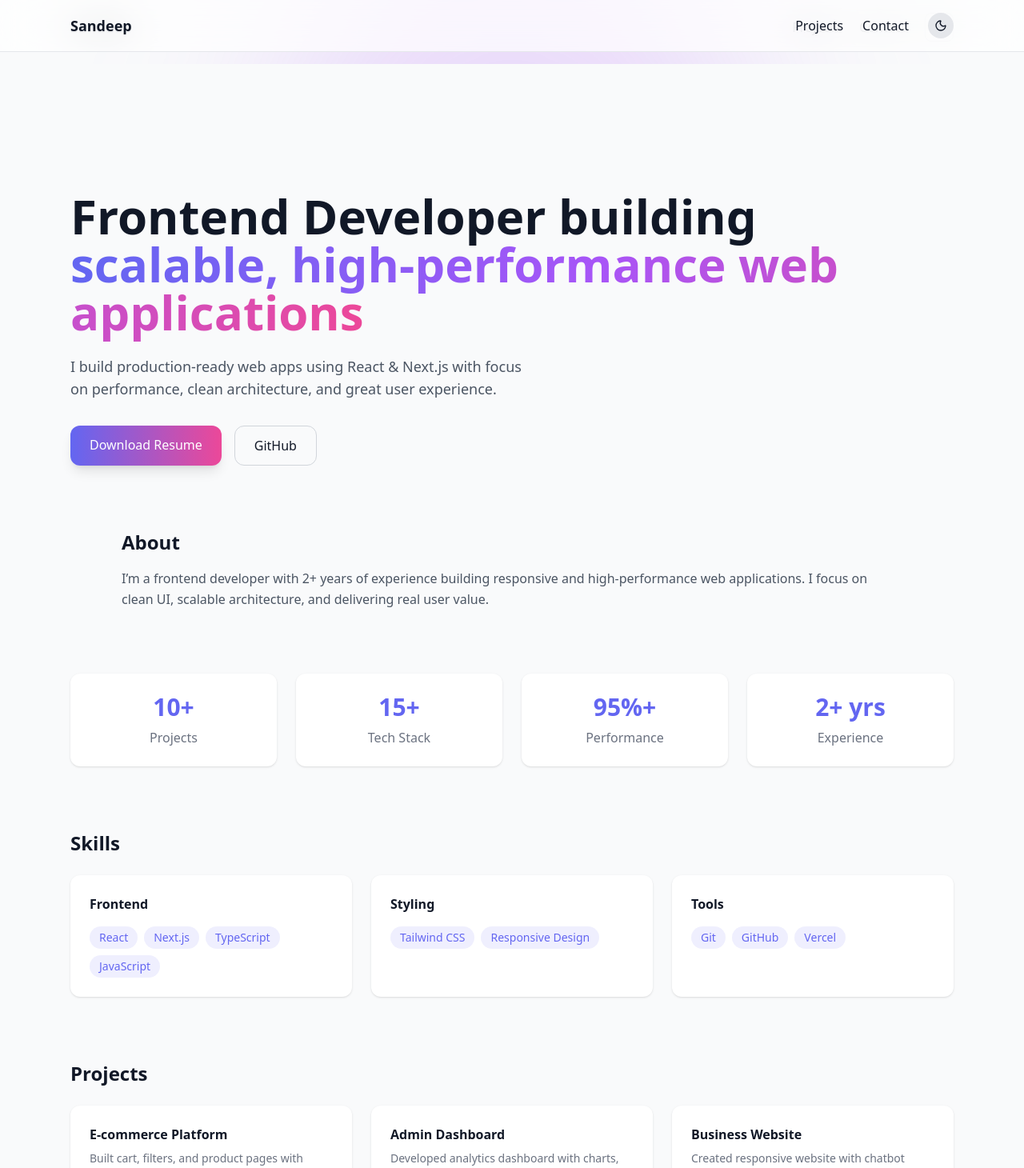
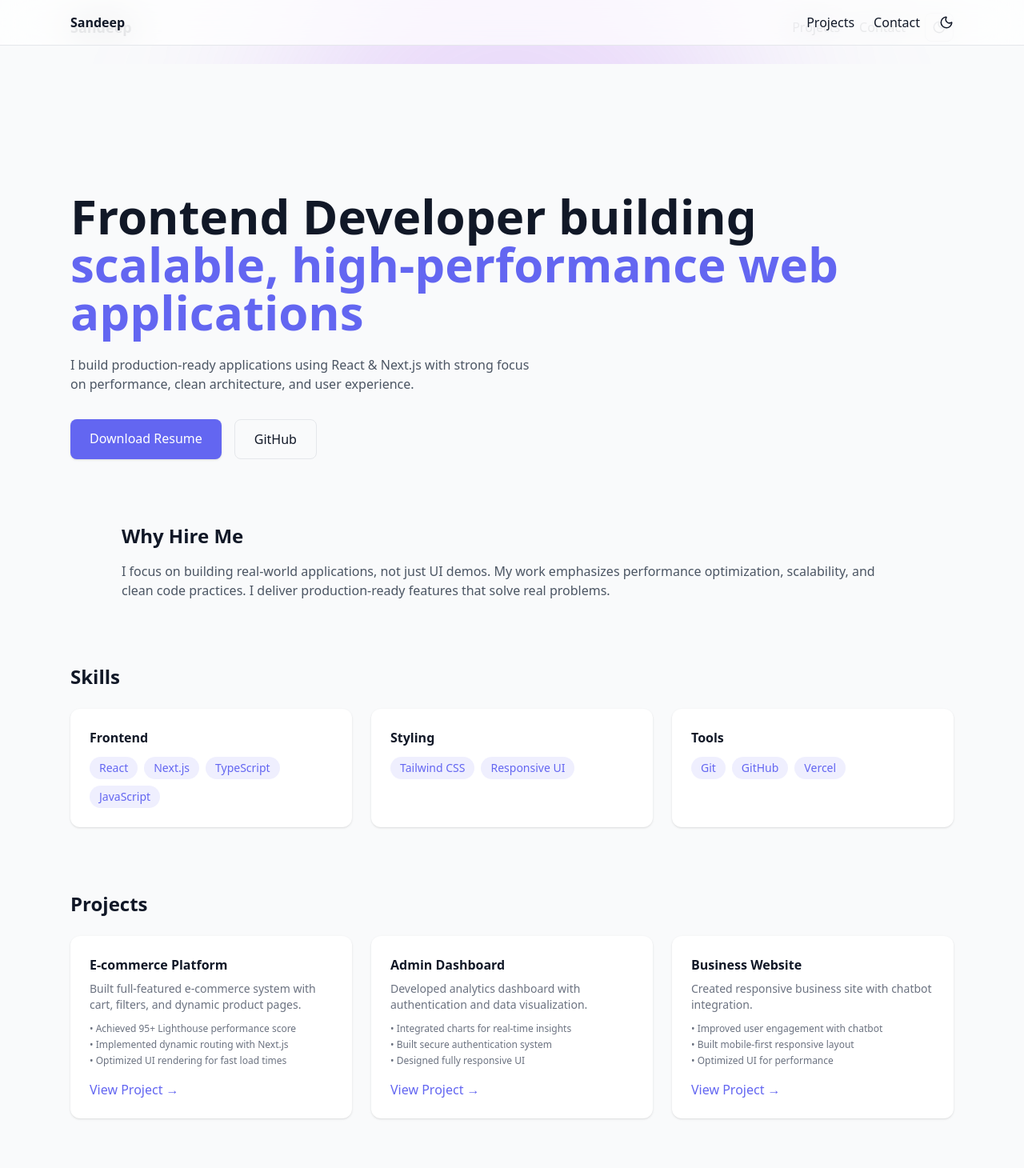
Before and after one commit to ranjanijeyaraj23/ranjani-portfolio, a Next.js app: page / in a window 1280 px wide. Shown: the top 1460 px of the page at 80% size. Built offline with nearby package versions, Linux system fonts and the light colour scheme.

Commit message:
final portfolio

```diff
--- a/app/page.tsx
+++ b/app/page.tsx
@@ -2,18 +2,16 @@
 
 import { useEffect, useState } from "react";
 import { motion } from "framer-motion";
-import { Moon, Sun, ExternalLink, Mail } from "lucide-react";
+import { Moon, Sun } from "lucide-react";
 
 export default function Home() {
   const [dark, setDark] = useState(false);
   const [loading, setLoading] = useState(true);
 
-  // Loader
   useEffect(() => {
-    setTimeout(() => setLoading(false), 1000);
+    setTimeout(() => setLoading(false), 900);
   }, []);
 
-  // ✅ FIXED DARK MODE (persistent)
   useEffect(() => {
     const saved = localStorage.getItem("theme");
     if (saved === "dark") {
@@ -29,7 +27,6 @@ export default function Home() {
     localStorage.setItem("theme", newDark ? "dark" : "light");
   };
 
-  // Loader UI
   if (loading) {
     return (
       <div className="h-screen flex items-center justify-center bg-white dark:bg-black">
@@ -39,24 +36,24 @@ export default function Home() {
   }
 
   return (
-    <main className="pt-24 min-h-screen bg-gray-50 dark:bg-gray-950 text-gray-900 dark:text-white transition-colors">
+    <main className="pt-24 min-h-screen bg-gray-50 dark:bg-gray-950 text-gray-900 dark:text-white">
+
+      {/* GLOW */}
       <div className="absolute top-[-100px] left-1/2 -translate-x-1/2 w-[600px] h-[600px] bg-purple-500/20 blur-[120px] rounded-full -z-10" />
+
       {/* NAVBAR */}
-      <header className="fixed top-0 w-full z-50 backdrop-blur-xl bg-white/70 dark:bg-black/40 border-b">
-        <div className="max-w-6xl mx-auto flex justify-between items-center px-6 py-4">
-          <h1 className="font-bold text-lg">Sandeep</h1>
+      <header className="fixed top-0 w-full backdrop-blur-xl bg-white/70 dark:bg-black/40 border-b z-50">
+        <div className="max-w-6xl mx-auto flex justify-between px-6 py-4">
+          <h1 className="font-bold">Sandeep</h1>
 
-          <nav className="flex items-center gap-6">
+          <div className="flex gap-6 items-center">
             <a href="#projects">Projects</a>
             <a href="#contact">Contact</a>
 
-            <button
-              onClick={toggleTheme}
-              className="p-2 rounded-full bg-gray-200 dark:bg-gray-800"
-            >
-              {dark ? <Sun size={16} /> : <Moon size={16} />}
+            <button onClick={toggleTheme}>
+              {dark ? <Sun size={18} /> : <Moon size={18} />}
             </button>
-          </nav>
+          </div>
         </div>
       </header>
 
@@ -65,35 +62,23 @@ export default function Home() {
         <motion.h1
           initial={{ opacity: 0, y: 40 }}
           animate={{ opacity: 1, y: 0 }}
-    transition={{ duration: 0.6 }}
-    className="text-4xl md:text-6xl font-extrabold leading-tight"
+          className="text-4xl md:text-6xl font-extrabold"
         >
           Frontend Developer building{" "}
-    <span className="bg-gradient-to-r from-indigo-500 via-purple-500 to-pink-500 bg-clip-text text-transparent">
+          <span className="text-indigo-500">
             scalable, high-performance web applications
           </span>
         </motion.h1>
 
-  <motion.p
-    initial={{ opacity: 0, y: 20 }}
-    animate={{ opacity: 1, y: 0 }}
-    transition={{ delay: 0.2 }}
-    className="mt-6 text-gray-600 dark:text-gray-300 max-w-xl text-lg"
-  >
-    I build production-ready web apps using React & Next.js with focus on performance,
-    clean architecture, and great user experience.
-  </motion.p>
+        <p className="mt-6 text-gray-600 dark:text-gray-300 max-w-xl">
+          I build production-ready applications using React & Next.js with strong
+          focus on performance, clean architecture, and user experience.
+        </p>
 
-  <motion.div
-    initial={{ opacity: 0, y: 20 }}
-    animate={{ opacity: 1, y: 0 }}
-    transition={{ delay: 0.4 }}
-    className="mt-8 flex gap-4 flex-wrap"
-  >
+        <div className="mt-8 flex gap-4">
           <a
             href="/resume.pdf"
-      download
-      className="px-6 py-3 rounded-xl bg-gradient-to-r from-indigo-500 to-pink-500 text-white font-medium shadow-lg hover:scale-105 active:scale-95 transition"
+            className="px-6 py-3 bg-indigo-500 text-white rounded-lg shadow hover:scale-105 transition"
           >
             Download Resume
           </a>
@@ -101,40 +86,21 @@ export default function Home() {
           <a
             href="https://github.com/YOUR_USERNAME"
             target="_blank"
-      className="px-6 py-3 rounded-xl border border-gray-300 dark:border-gray-700 hover:bg-gray-200 dark:hover:bg-gray-800 transition"
+            className="px-6 py-3 border rounded-lg"
           >
             GitHub
           </a>
-  </motion.div>
+        </div>
       </section>
 
-      {/* ABOUT */}
+      {/* WHY HIRE ME */}
       <section className="max-w-5xl mx-auto px-6 mt-20">
-        <h2 className="text-2xl font-bold mb-4">About</h2>
-        <p className="text-gray-600 dark:text-gray-300 leading-relaxed">
-          I’m a frontend developer with 2+ years of experience building
-          responsive and high-performance web applications. I focus on clean UI,
-          scalable architecture, and delivering real user value.
+        <h2 className="text-2xl font-bold mb-4">Why Hire Me</h2>
+        <p className="text-gray-600 dark:text-gray-300">
+          I focus on building real-world applications, not just UI demos. My work
+          emphasizes performance optimization, scalability, and clean code
+          practices. I deliver production-ready features that solve real problems.
         </p>
-      </section>
-
-      {/* STATS */}
-      <section className="max-w-6xl mx-auto px-6 mt-20">
-        <div className="grid md:grid-cols-4 gap-6 text-center">
-          {[
-            { label: "Projects", value: "10+" },
-            { label: "Tech Stack", value: "15+" },
-            { label: "Performance", value: "95%+" },
-            { label: "Experience", value: "2+ yrs" },
-          ].map((s) => (
-            <div className="p-6 bg-white dark:bg-gray-900 rounded-xl shadow">
-              <h3 className="text-3xl font-bold text-indigo-500">
-                {s.value}
-              </h3>
-              <p className="text-gray-500 mt-2">{s.label}</p>
-            </div>
-          ))}
-        </div>
       </section>
 
       {/* SKILLS */}
@@ -149,7 +115,7 @@ export default function Home() {
             },
             {
               title: "Styling",
-              skills: ["Tailwind CSS", "Responsive Design"],
+              skills: ["Tailwind CSS", "Responsive UI"],
             },
             {
               title: "Tools",
@@ -157,7 +123,7 @@ export default function Home() {
             },
           ].map((group) => (
             <div className="p-6 bg-white dark:bg-gray-900 rounded-xl shadow">
-              <h3 className="font-semibold mb-4">{group.title}</h3>
+              <h3 className="font-semibold mb-3">{group.title}</h3>
               <div className="flex flex-wrap gap-2">
                 {group.skills.map((s) => (
                   <span className="px-3 py-1 text-sm bg-indigo-500/10 text-indigo-500 rounded-full">
@@ -170,7 +136,7 @@ export default function Home() {
         </div>
       </section>
 
-      {/* PROJECTS */}
+      {/* PROJECTS (UPGRADED) */}
       <section id="projects" className="max-w-6xl mx-auto px-6 mt-20">
         <h2 className="text-2xl font-bold mb-6">Projects</h2>
 
@@ -178,17 +144,32 @@ export default function Home() {
           {[
             {
               title: "E-commerce Platform",
-              desc: "Built cart, filters, and product pages with optimized performance (95+ Lighthouse score).",
+              desc: "Built full-featured e-commerce system with cart, filters, and dynamic product pages.",
+              points: [
+                "Achieved 95+ Lighthouse performance score",
+                "Implemented dynamic routing with Next.js",
+                "Optimized UI rendering for fast load times",
+              ],
               link: "https://ecommerce-app-liard-eight.vercel.app",
             },
             {
               title: "Admin Dashboard",
-              desc: "Developed analytics dashboard with charts, authentication, and responsive UI.",
+              desc: "Developed analytics dashboard with authentication and data visualization.",
+              points: [
+                "Integrated charts for real-time insights",
+                "Built secure authentication system",
+                "Designed fully responsive UI",
+              ],
               link: "https://admin-dashboard-tau-neon-v4jhw2udf8.vercel.app",
             },
             {
               title: "Business Website",
-              desc: "Created responsive website with chatbot integration and modern UI design.",
+              desc: "Created responsive business site with chatbot integration.",
+              points: [
+                "Improved user engagement with chatbot",
+                "Built mobile-first responsive layout",
+                "Optimized UI for performance",
+              ],
               link: "https://eeshisoft-nine.vercel.app",
             },
           ].map((p) => (
@@ -200,6 +181,12 @@ export default function Home() {
             >
               <h3 className="font-semibold">{p.title}</h3>
               <p className="text-sm text-gray-500 mt-2">{p.desc}</p>
+
+              <ul className="mt-3 text-xs text-gray-500 space-y-1">
+                {p.points.map((pt) => (
+                  <li key={pt}>• {pt}</li>
+                ))}
+              </ul>
 
               <span className="text-indigo-500 mt-4 inline-block">
                 View Project →
@@ -217,8 +204,9 @@ export default function Home() {
           <h3 className="font-semibold">Frontend Developer</h3>
           <p className="text-sm text-gray-500">2023 – Present</p>
           <p className="mt-2 text-gray-600 dark:text-gray-300">
-            Worked on real-world projects including dashboards, e-commerce apps,
-            and business websites. Focused on performance, UI/UX, and scalability.
+            Developed scalable applications including dashboards and e-commerce
+            platforms. Focused on performance optimization, UI/UX, and maintainable
+            architecture.
           </p>
         </div>
       </section>
@@ -228,11 +216,11 @@ export default function Home() {
         <h2 className="text-2xl font-bold mb-6">Contact</h2>
 
         <p className="text-gray-600 dark:text-gray-300 mb-6">
-          Open to frontend developer roles and freelance opportunities.
+          Open to frontend roles and freelance opportunities.
         </p>
 
         <a
-          href="mailto:ranjanijeyaraj23@gmail@gmail.com"
+          href="mailto:ranjanijeyaraj23@gmail.com"
           className="px-6 py-3 bg-indigo-500 text-white rounded-lg"
         >
           Send Email
```
Lines whose indentation alone changed are shown as unchanged.
